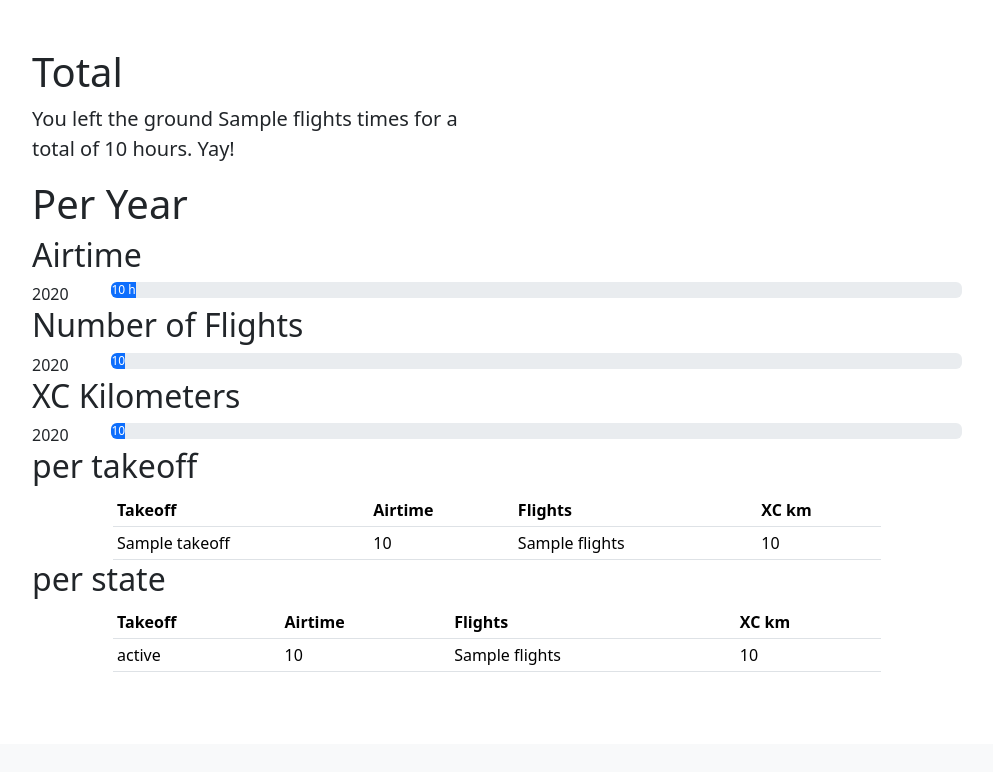
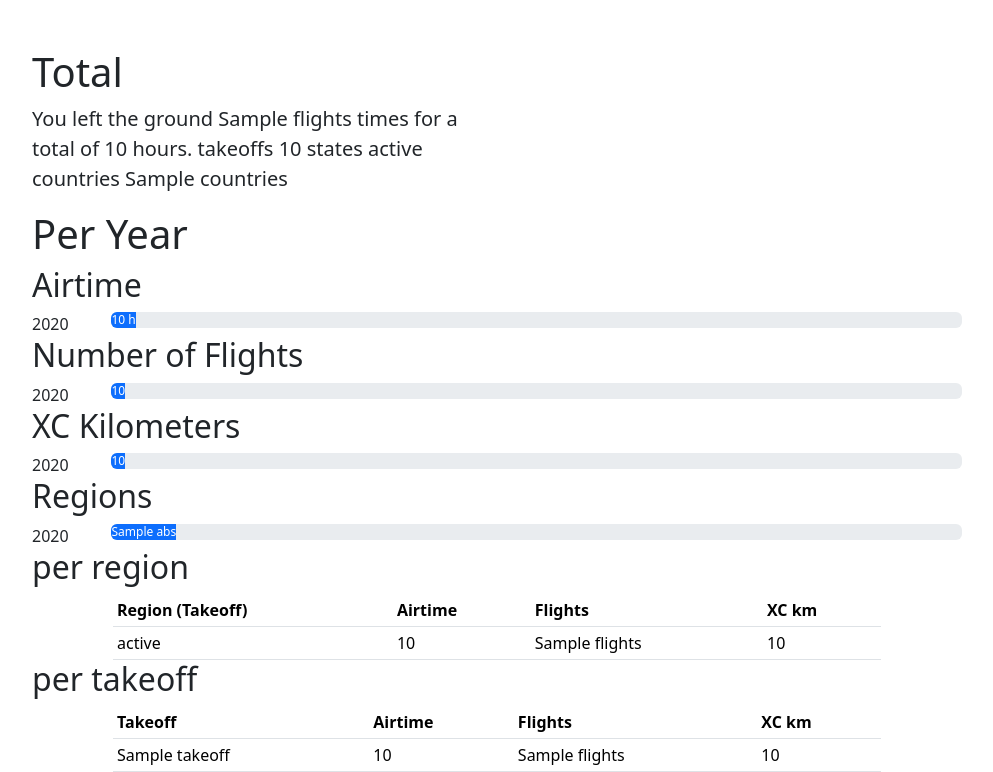
Before and after one commit to adam87328/igc-lens, a Django app: template frontend/templates/frontend/statistics.html in a window 1280 px wide. Shown: the part 56-828 px from the top of the page, without its empty margins (143-1136 px from the left). Before the commit the page ends 728 px from the top, so only its background shows below. Run offline with Django 5.2, Linux system fonts and the light colour scheme; the template is opened without the code that fills it: most values are stand-ins (such as "Sample title", 1, 10 or a date in 2020).

Commit message:
stats misc

```diff
--- a/frontend/templates/frontend/statistics.html
+++ b/frontend/templates/frontend/statistics.html
@@ -8,7 +8,8 @@
 <div class="row"><div class="col-6">
 <p class="lead">
   You left the ground {{total.flights}} times for a total of
-  {{total.airtime|floatformat}} hours. Yay!
+  {{total.airtime|floatformat}} hours.
+  takeoffs {{total.takeoffs}} states {{total.states}} countries {{total.countries}}
 </p>
 </div></div>
 
@@ -64,6 +65,44 @@
 </div>
 {% endfor %}
 
+<h2>Regions</h2>
+{% for year, vals in per_year.items %}
+<div class="row">
+  <div class="col-1">
+    {{year}}
+  </div>
+  <div class="col-11">
+    <div class="progress"
+      role="progressbar">
+      <div class="progress-bar" style="width: {{ vals.states.rel }}%">
+        {{ vals.states.abs }}
+      </div>
+    </div>
+  </div>
+</div>
+{% endfor %}
+
+<h2>per region</h2>
+
+<div class="row">
+  <table class="table table-hover table-sm w-100" style="max-width: 768px; margin: 0 auto;">
+    <thead>
+      <th>Region (Takeoff)</th>
+      <th>Airtime</th>
+      <th>Flights</th>
+      <th>XC km</th>
+    </thead>
+    {% for state, vals in per_state.items %}
+    <tr>
+      <td>{{state}}</td>
+      <td>{{vals.airtime|floatformat}}</td>
+      <td>{{vals.flights}}</td>
+      <td>{{vals.xc_km|floatformat}}</td>
+    </tr>
+    {% endfor %}
+  </table>
+</div>
+
 <h2>per takeoff</h2>
 
 <div class="row">
@@ -85,26 +124,5 @@
   </table>
 </div>
 
-<h2>per state</h2>
-
-<div class="row">
-  <table class="table table-hover table-sm w-100" style="max-width: 768px; margin: 0 auto;">
-    <thead>
-      <th>Takeoff</th>
-      <th>Airtime</th>
-      <th>Flights</th>
-      <th>XC km</th>
-    </thead>
-    {% for state, vals in per_state.items %}
-    <tr>
-      <td>{{state}}</td>
-      <td>{{vals.airtime|floatformat}}</td>
-      <td>{{vals.flights}}</td>
-      <td>{{vals.xc_km|floatformat}}</td>
-    </tr>
-    {% endfor %}
-  </table>
-</div>
-
 </div></div>
 {% endblock %}
--- a/importer/models.py
+++ b/importer/models.py
@@ -77,6 +77,10 @@ class FlightQuerySet(models.QuerySet):
 
     def get_unique_states(self):
         qs = self.values_list('takeoff__admin1', flat=True).distinct()
+        return list(qs)
+
+    def get_unique_countries(self):
+        qs = self.values_list('takeoff__admin0', flat=True).distinct()
         return list(qs)
 
     def filt_year(self,year):
```
Also changed, not shown: frontend/views.py (+8 -4 lines).
